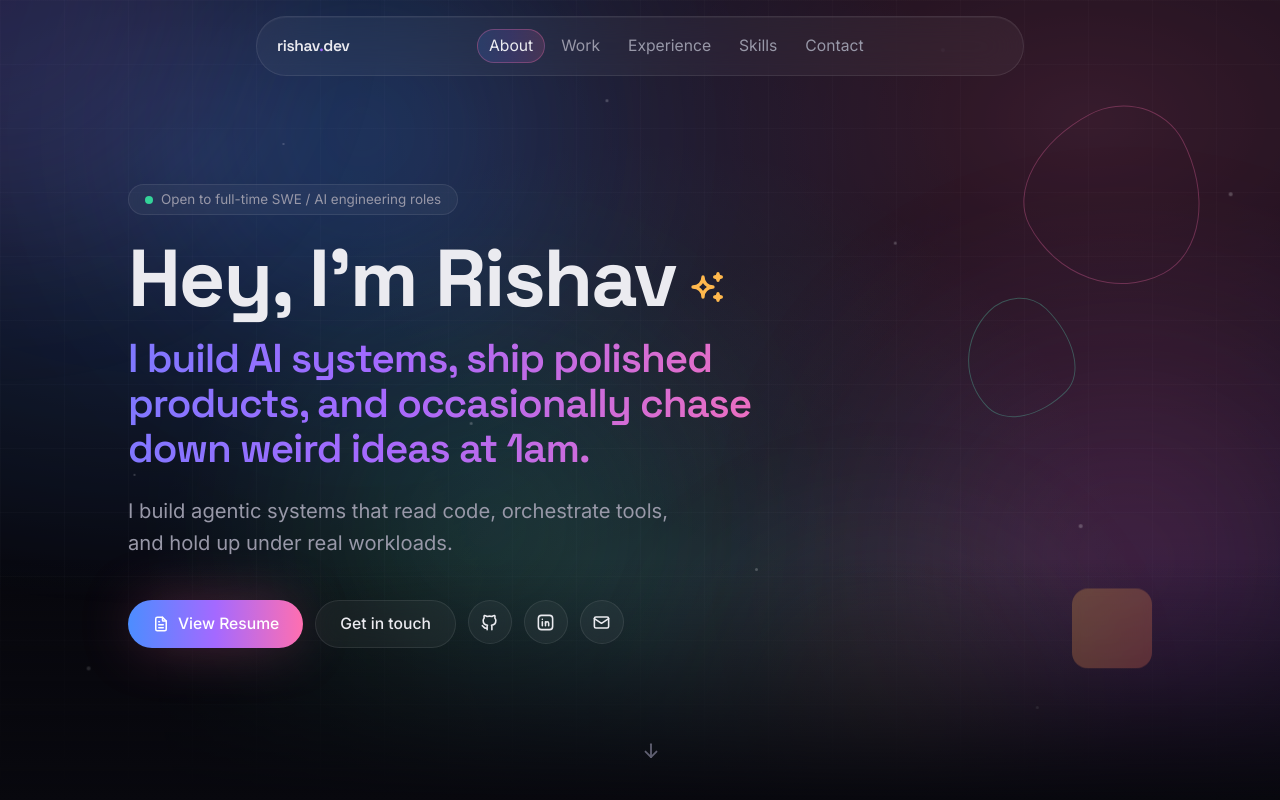
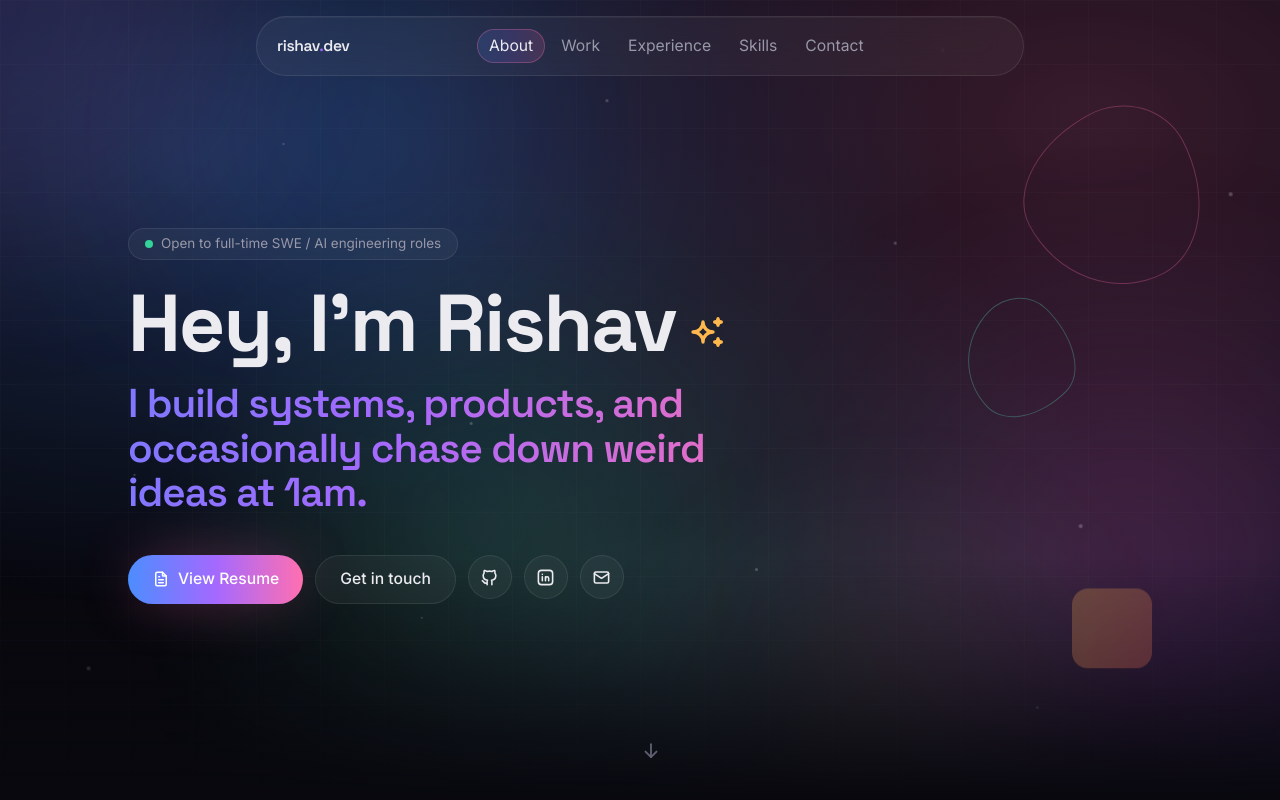
Before and after one commit to Rishav9911/Rishav-Portfolio, a React (Vite) app: page / in a window 1280 px wide. Shown: the top 800 px of the page. Built offline with nearby package versions, Linux system fonts and the light colour scheme; a web font is replaced by a local one.

Commit message:
refined hero section

```diff
--- a/src/data/profile.js
+++ b/src/data/profile.js
@@ -2,8 +2,8 @@ export const profile = {
   name: "Rishav Sachdeva",
   role: "AI Engineer & Software Engineer",
   heroGreeting: "Hey, I'm Rishav",
-  heroTagline: "I build AI systems, ship polished products, and occasionally chase down weird ideas at 1am.",
-  tagline: "I build agentic systems that read code, orchestrate tools, and hold up under real workloads.",
+  heroTagline: "I build systems, products, and occasionally chase down weird ideas at 1am.",
+  tagline: "I write code that scales, APIs that cooperate, and commit messages that definitely explain everything.",
   location: "Bangalore, India",
   availability: "Open to full-time SWE / AI engineering roles",
   email: "rishu.sach9911@gmail.com",
--- a/src/sections/Hero.jsx
+++ b/src/sections/Hero.jsx
@@ -74,12 +74,12 @@ export default function Hero() {
           {profile.heroTagline}
         </motion.p>
 
-        <motion.p
+        {/* <motion.p
           variants={item}
           className="mt-6 max-w-xl text-lg text-ink-dim leading-relaxed"
         >
           {profile.tagline}
-        </motion.p>
+        </motion.p> */}
 
         <motion.div variants={item} className="mt-10 flex flex-wrap gap-3">
           <MagneticButton
```
